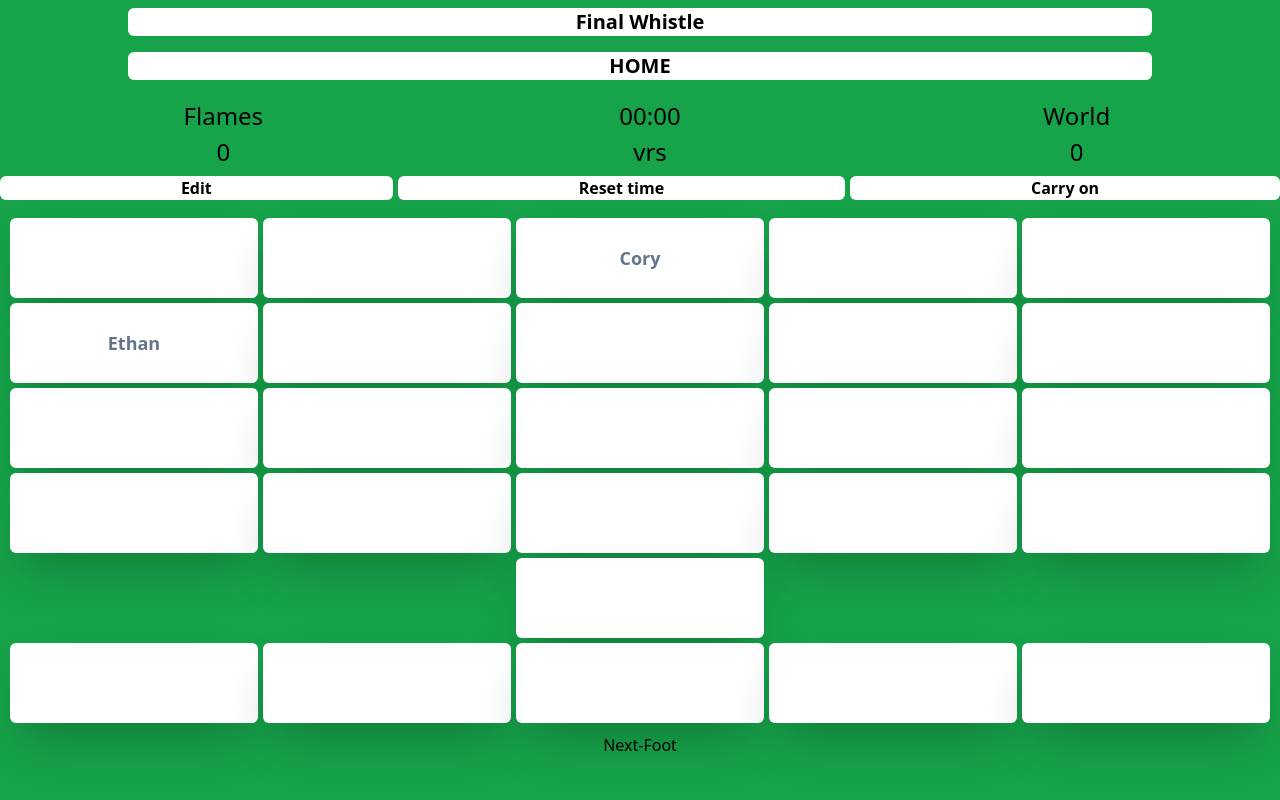
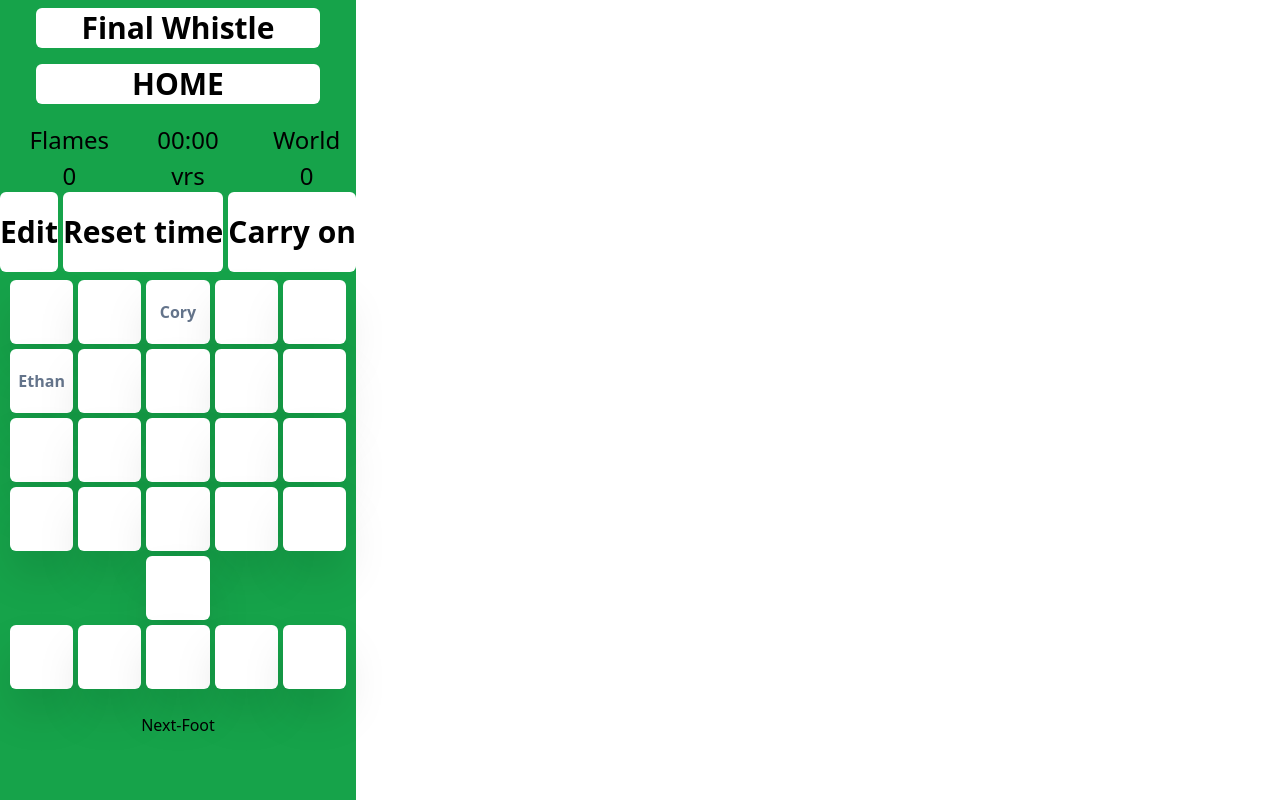
Before and after one commit to cleanbill/next-foot, a Next.js app: page /whistle in a window 1280 px wide. Built offline with nearby package versions, Linux system fonts and the light colour scheme.

Commit message:
Adjust size

```diff
--- a/components/positionInput.tsx
+++ b/components/positionInput.tsx
@@ -12,7 +12,7 @@ export default class PositionSwapper extends Component {
           (localPosition, index) =>
             (!localPosition.gap && (
               <input
-                className="h-16 m-1 rounded-md  w-full"
+                className="h-16 text-1xl bold m-1 rounded-md  w-full"
                 onChange={() => this.props.posChange(index, event)}
                 key={index}
                 defaultValue={localPosition.value}
--- a/components/positions.tsx
+++ b/components/positions.tsx
@@ -15,7 +15,7 @@ export default class Positions extends Component {
                 key={index}
                 onClick={() => this.props.onClick(index)}
                 className={
-                  "h-20 shadow-2xl rounded-md bg-white text-lg font-semibold text-slate-500" +
+                  "h-16 text-1xl shadow-2xl rounded-md bg-white font-semibold text-slate-500" +
                   localPosition.cls
                 }
               >
--- a/pages/index.tsx
+++ b/pages/index.tsx
@@ -117,7 +117,7 @@ export default function PositionSelector() {
       </Head>
 
       <main>
-        <div className="text-3xl font-bold underline">Footswell</div>
+        <div className="text-3xl font-bold">Footswell</div>
         <button
           onClick={swapWhere}
           className="text-xl min-w-max m-7 w-4/5 font-semibold rounded-md bg-white text-black"
--- a/pages/match.tsx
+++ b/pages/match.tsx
@@ -153,12 +153,12 @@ function Match() {
 
   return (
     <span>
-      <div className="min-h-screen bg-green-600 text-center w-full absolute">
+      <div className="min-h-screen bg-green-600 text-center  absolute">
         <main>
           <div className="text-1xl font-bold ">- FOOTSWELL -</div>
           <div className="teams">
             <button
-              className="h-10 px-6 font-semibold rounded-md bg-white text-black"
+              className="h-12 text-1xl px-6 w-4/5 font-semibold rounded-md bg-white text-black"
               onClick={scored}
             >
               {teamName}
@@ -167,7 +167,7 @@ function Match() {
               <Clock timeChanged={(time) => updateGame(message, time)} />
             </span>
             <button
-              className="h-10 px-6 font-semibold rounded-md bg-white text-black"
+              className="h-12 text-1xl px-6 w-4/5 font-semibold rounded-md bg-white text-black"
               onClick={oppScored}
             >
               {opponentName}
@@ -182,7 +182,7 @@ function Match() {
             </h2>
           )}
           <button
-            className="h-10 px-6 w-4/5 font-semibold rounded-md bg-white text-black"
+            className="h-15 text-3xl px-6 w-4/5 font-semibold rounded-md bg-white text-black"
             onClick={whistle}
           >
             Whistle Blown
--- a/pages/whistle.tsx
+++ b/pages/whistle.tsx
@@ -122,17 +122,17 @@ export default function PositionSelector() {
   };
 
   return (
-    <div className="min-h-screen bg-green-600 text-center absolute w-full">
-      <main>
+    <div className="min-h-screen bg-green-600 text-center absolute">
+      <main className="mb-6">
         <button
           onClick={finalWhistle}
-          className="text-xl min-w-max m-2 w-4/5 font-semibold rounded-md bg-white text-black"
+          className="h-10 text-3xl min-w-max m-2 w-4/5 font-semibold rounded-md bg-white text-black"
         >
           Final Whistle
         </button>
         <button
           onClick={swapWhere}
-          className="text-xl min-w-max m-2 w-4/5 font-semibold rounded-md bg-white text-black"
+          className="h-10 text-3xl min-w-max m-2 w-4/5 font-semibold rounded-md bg-white text-black"
         >
           {where}
         </button>
@@ -149,29 +149,37 @@ export default function PositionSelector() {
         <div className="actions">
           <button
             onClick={edit}
-            className="self-center font-semibold rounded-md bg-white text-black"
+            className="h-20 text-3xl self-center font-semibold rounded-md bg-white text-black"
           >
             {editName}
           </button>
 
           <button
             onClick={resetTime}
-            className="self-center font-semibold rounded-md bg-white text-black"
+            className="h-20 text-3xl self-center font-semibold rounded-md bg-white text-black"
           >
             Reset time
           </button>
 
           <button
             onClick={kickoff}
-            className="self-center font-semibold rounded-md bg-white text-black"
+            className="h-20 text-3xl self-center font-semibold rounded-md bg-white text-black"
           >
             Carry on
           </button>
         </div>
 
-        {!inputMode && <Positions positions={positions} onClick={swapper} />}
+        {!inputMode && (
+          <span>
+            <div className="mb-12"></div>
+            <Positions positions={positions} onClick={swapper} />
+          </span>
+        )}
         {inputMode && (
-          <PositionInput positions={positions} posChange={posChange} />
+          <span>
+            <div className="mb-10"></div>
+            <PositionInput positions={positions} posChange={posChange} />
+          </span>
         )}
       </main>
 
```
